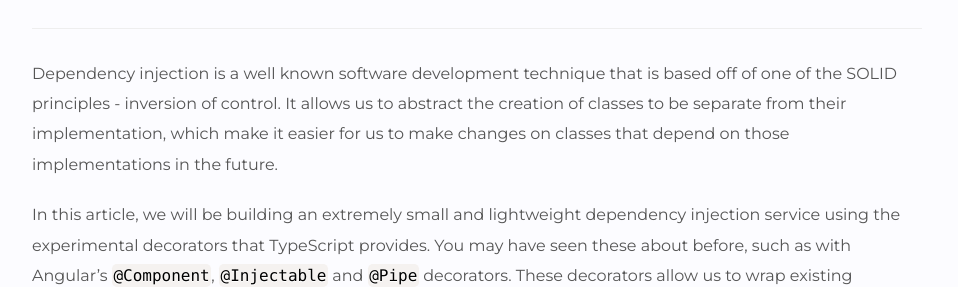
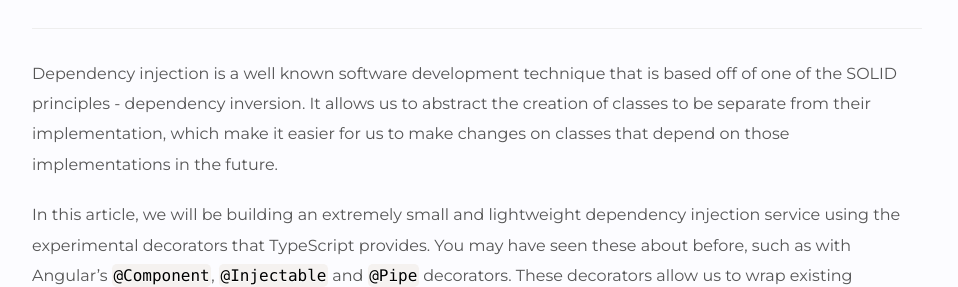
Before and after one commit to danielcornock/danielcornock.co.uk, a Jekyll site: the page built from _posts/2020-08-08-dependency-injection-typescript-decorators.md, in a window 1280 px wide and 900 px high. Shown: the part 348-635 px from the top of the window, without its empty margins (163-1121 px from the left). Built offline with Jekyll 4.4.1, drawn with Linux system fonts in a browser that asks for light colours; nearby versions of some CDN libraries.

Commit message:
Fix incorrect name

```diff
--- a/_posts/2020-08-08-dependency-injection-typescript-decorators.md
+++ b/_posts/2020-08-08-dependency-injection-typescript-decorators.md
@@ -10,7 +10,7 @@ tags:
 meta: 'dependency injection typescript ts decorators javascript js di container'
 ---
 
-Dependency injection is a well known software development technique that is based off of one of the SOLID principles - inversion of control. It allows us to abstract the creation of classes to be separate from their implementation, which make it easier for us to make changes on classes that depend on those implementations in the future.
+Dependency injection is a well known software development technique that is based off of one of the SOLID principles - dependency inversion. It allows us to abstract the creation of classes to be separate from their implementation, which make it easier for us to make changes on classes that depend on those implementations in the future.
 
 In this article, we will be building an extremely small and lightweight dependency injection service using the experimental decorators that TypeScript provides. You may have seen these about before, such as with Angular's `@Component`, `@Injectable` and `@Pipe` decorators. These decorators allow us to wrap existing implementations and alter their contents or provide extra functionality without having to change the code of the items itself.
 
```
